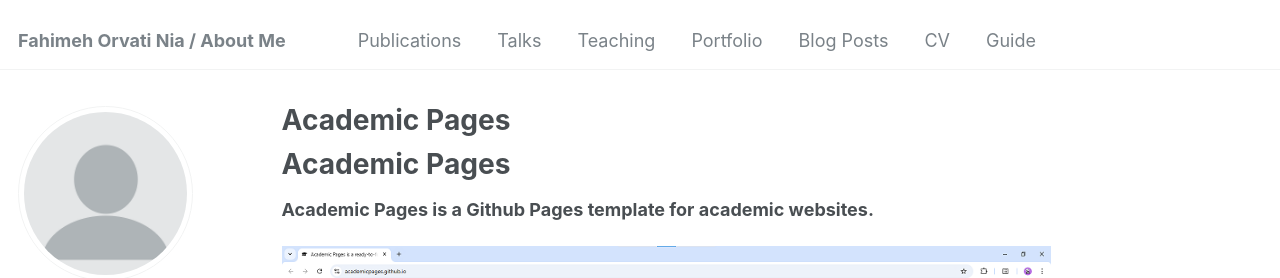
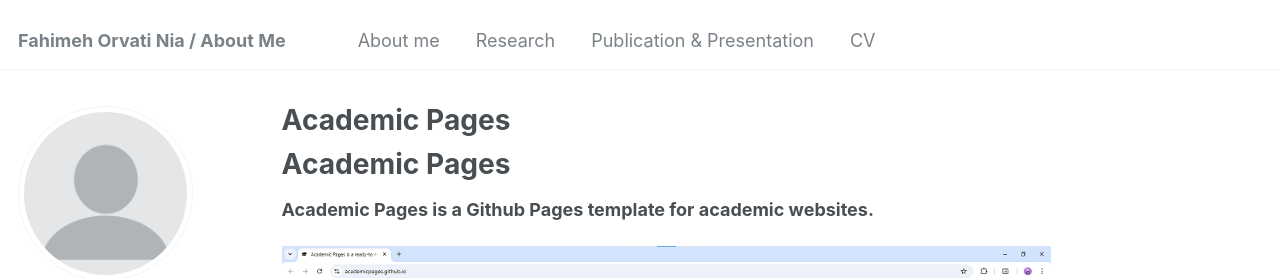
Before and after one commit to fahimehorvatinia/fahimehorvatinia.github.io, a Jekyll site: the page built from README.md, in a window 1280 px wide. Shown: the top 278 px of the page. Built offline with Jekyll 4.4.1, drawn with Linux system fonts in a browser that asks for light colours; some web fonts are replaced; our own code applies the rules of GitHub Pages for plain Markdown files.

Commit message:
Update navigation.yml

```diff
--- a/_data/navigation.yml
+++ b/_data/navigation.yml
@@ -5,23 +5,14 @@
 # prevent it from being included in the site.
 
 main:
-  - title: "Publications"
-    url: /publications/
+  - title: "About me"
+    url: /Aboutme/
 
-  - title: "Talks"
-    url: /talks/
+  - title: "Research"
+    url: /Research/
 
-  - title: "Teaching"
-    url: /teaching/
-
-  - title: "Portfolio"
-    url: /portfolio/
-
-  - title: "Blog Posts"
-    url: /year-archive/
+  - title: "Publication & Presentation"
+    url: /Publication-&-Presentation/
 
   - title: "CV"
-    url: /cv/
-
-  - title: "Guide"
-    url: /markdown/
+    url: /CV/
```
